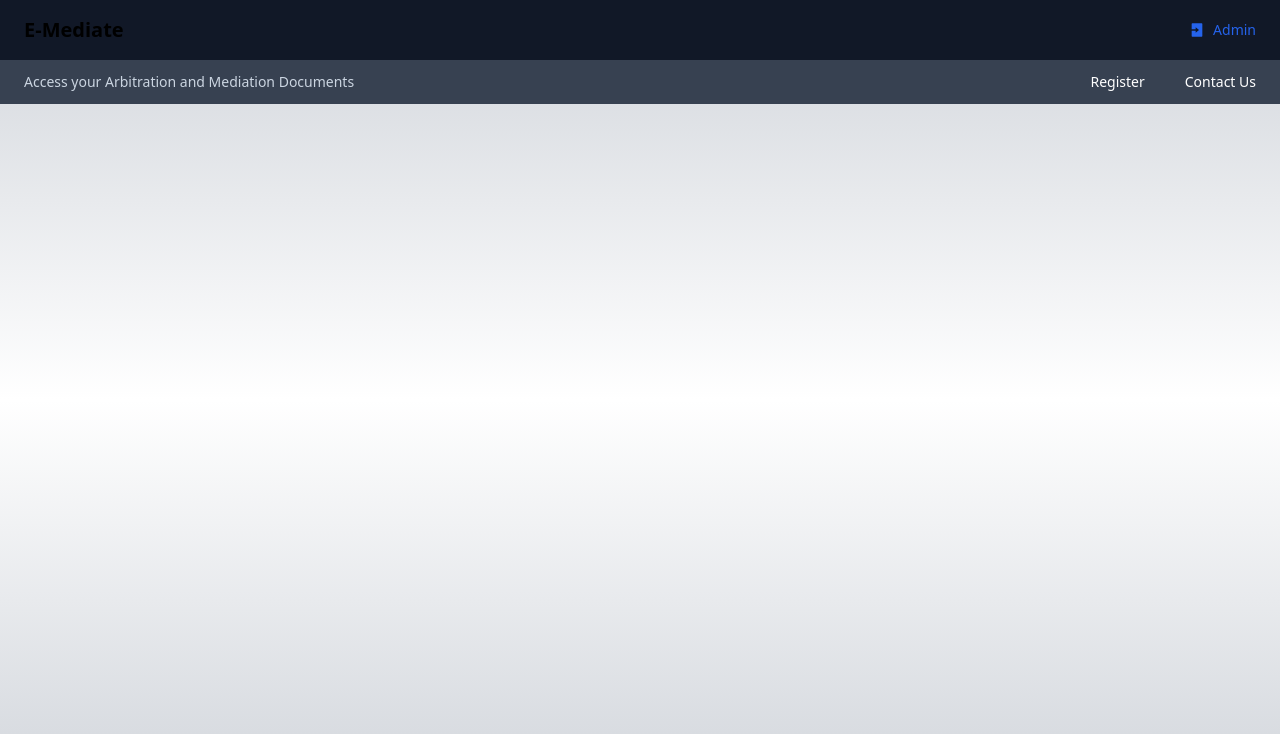
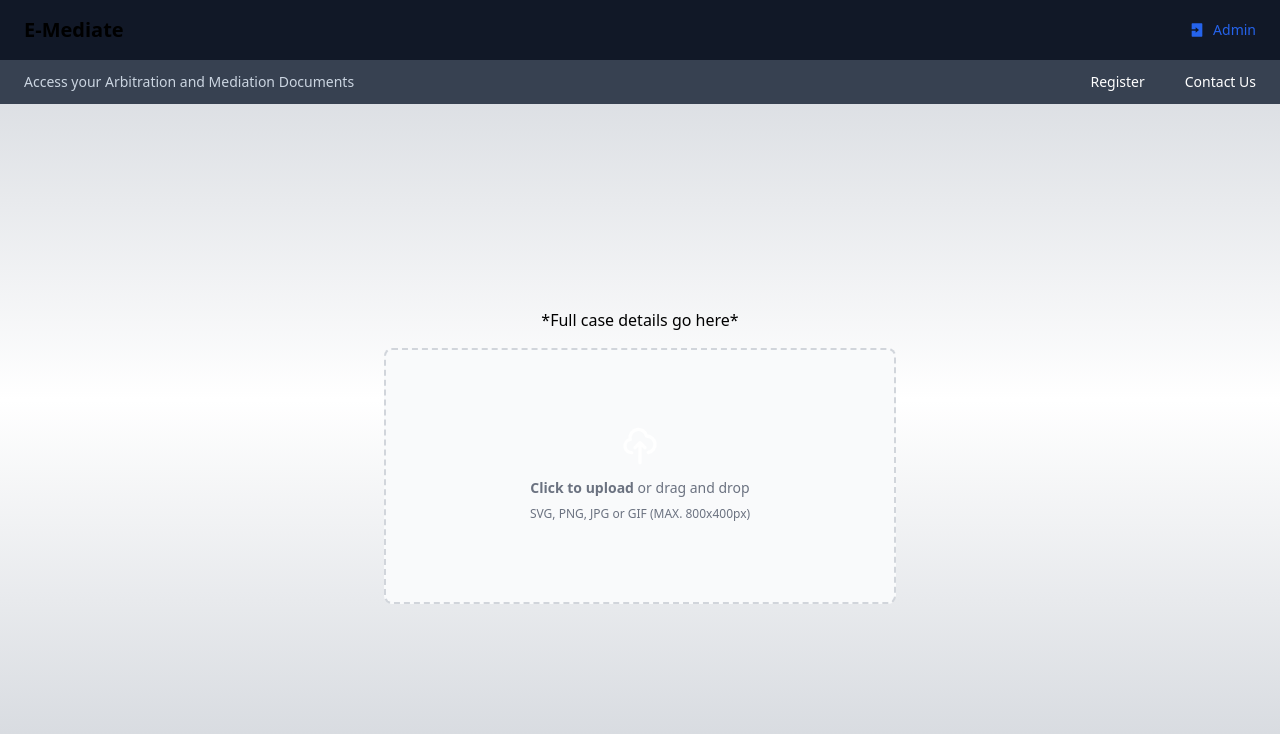
Before and after one commit to bharathraj-v/emediate, a Next.js app: page /login in a window 1280 px wide. Both pictures are taken after a click on the button "Sign in". Shown: the top 734 px of the page. Built offline with nearby package versions, Linux system fonts and the light colour scheme.

Commit message:
added Upload feature

```diff
--- a/components/Login.jsx
+++ b/components/Login.jsx
@@ -1,4 +1,5 @@
 import { React, useState } from 'react';
+import Upload from './Upload';
 import Link from 'next/link'
 
 const ForgotPassword = ({ forgot }) => {
@@ -35,7 +36,7 @@ const Login = () => {
                 <div className="w-full rounded-lg shadow border md:mt-0 sm:max-w-md xl:p bg-gray-800 border-gray-800">
                     <div className="p-6 space-y-4 md:space-y-6 sm:p-8">
                         <h1 className="text-xl font-bold leading-tight tracking-tight text-gray-900 md:text-2xl dark:text-white">
-                            Admin Login for Mediators
+                            Admin Login for Registered Users
                         </h1>
                         <div className="space-y-4 md:space-y-6">
                                 <label
@@ -85,6 +86,12 @@ const Login = () => {
         </section>
 
     )
+    } else {
+        return (
+        <>
+        <Upload />
+        </>
+        )
     }
 }
 
--- a/components/Register.jsx
+++ b/components/Register.jsx
@@ -41,7 +41,8 @@ const STATES_OF_INDIA = [
 
 
 const Register= () => {
-    const [open, setOpen] = useState(false);
+    const [ open, setOpen ] = useState(false);
+    const [ caseType, setCaseType ] = useState(null)
 
     if (open) {
     return (
@@ -347,12 +348,14 @@ const Register= () => {
                 </div>
                 <div className="flex flex-wrap justify-center px-2 -mx-44 mb-2">
                 <button
+                        onClick={()=>{window.alert("Registration Successful! \nPlease Login from Admin for File Upload")
+                        window.location = "/"}}
                         className="appearance-none
                         block w-full  bg-gray-600 text-white border
                         border-gray-300
                         hover:bg-blue-900
                         hover:font-bold
-                        rounded py-3 px-5 mb-3">
+                        rounded py-3 px-5  mt-3 mb-3">
                         Submit
                         </button>
                 </div>
--- /dev/null
+++ b/components/Upload.jsx
@@ -0,0 +1,19 @@
+const Upload = () => {
+    return (
+        <div className="flex flex-col h-[88%] px-[30%] items-center justify-center">
+            <h1 className="mb-4">*Full case details go here*</h1>
+            <div class="flex justify-center items-center w-full">
+                <label for="dropzone-file" class="flex flex-col justify-center items-center w-full h-64 bg-gray-50 rounded-lg border-2 border-gray-300 border-dashed cursor-pointer dark:hover:bg-bray-800 dark:bg-gray-800 hover:bg-gray-100 dark:border-gray-600 dark:hover:border-gray-500 dark:hover:bg-gray-800">
+                    <div class="flex flex-col justify-center items-center pt-5 pb-6">
+                        <svg aria-hidden="true" class="mb-3 w-10 h-10 text-white" fill="none" stroke="currentColor" viewBox="0 0 24 24" xmlns="http://www.w3.org/2000/svg"><path stroke-linecap="round" stroke-linejoin="round" stroke-width="2" d="M7 16a4 4 0 01-.88-7.903A5 5 0 1115.9 6L16 6a5 5 0 011 9.9M15 13l-3-3m0 0l-3 3m3-3v12"></path></svg>
+                        <p class="mb-2 text-sm text-gray-500 dark:text-white"><span class="font-semibold">Click to upload</span> or drag and drop</p>
+                        <p class="text-xs text-gray-500 dark:text-gray-400">SVG, PNG, JPG or GIF (MAX. 800x400px)</p>
+                    </div>
+                    <input id="dropzone-file" type="file" class="hidden" />
+                </label>
+            </div>
+        </div>
+    )
+}
+
+export default Upload;
--- a/pages/register/index.jsx
+++ b/pages/register/index.jsx
@@ -7,7 +7,7 @@ export default function RegisterPage() {
     <div className='fixed  bg-gradient-to-t from-gray-300 via-white to-gray-300 top-0 h-screen bg w-screen overflow-hidden'>
       <Head>
         <title>E-Mediate</title>
-        <meta name="description" content="Generated by create next app" />
+        <meta name="description" content="Data Storage for Arbitration and Mediation Documents" />
         <link rel="icon" href="/favicon.ico" />
       </Head>
       <Navbar />
```
